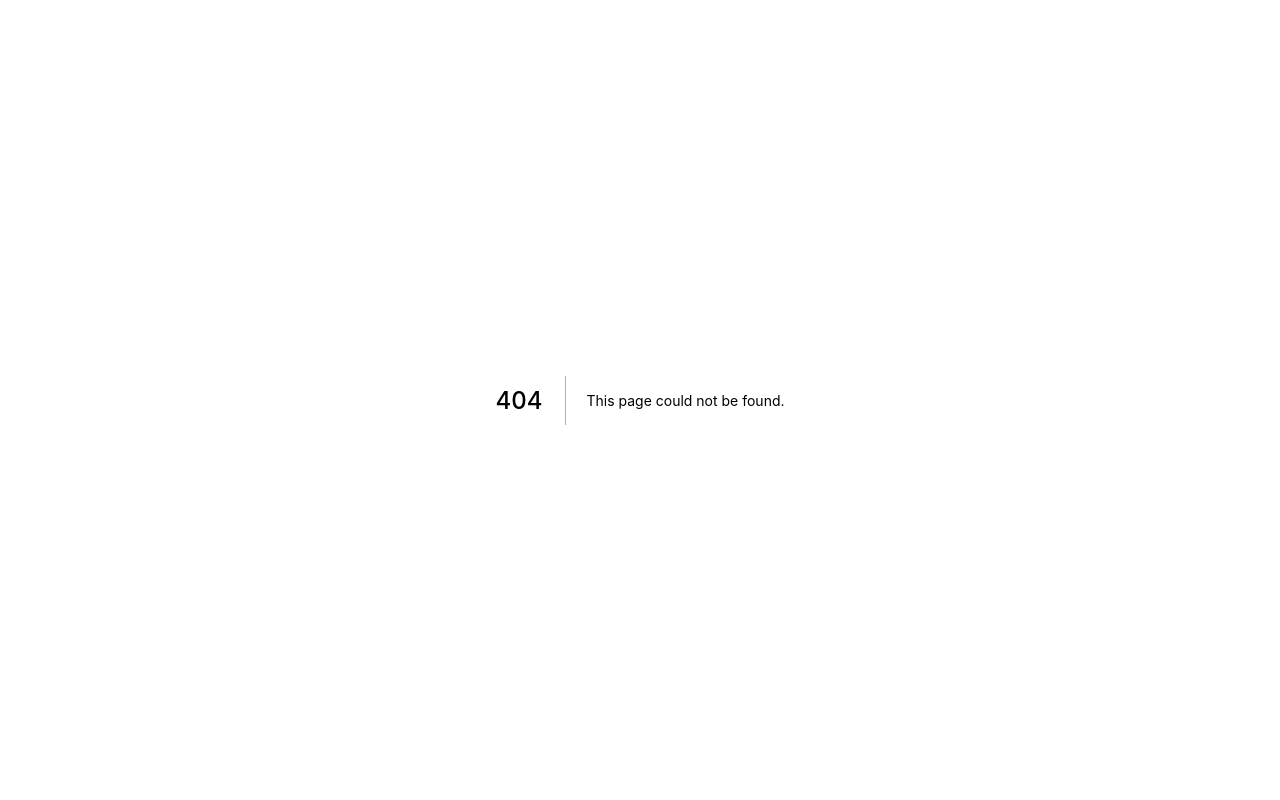
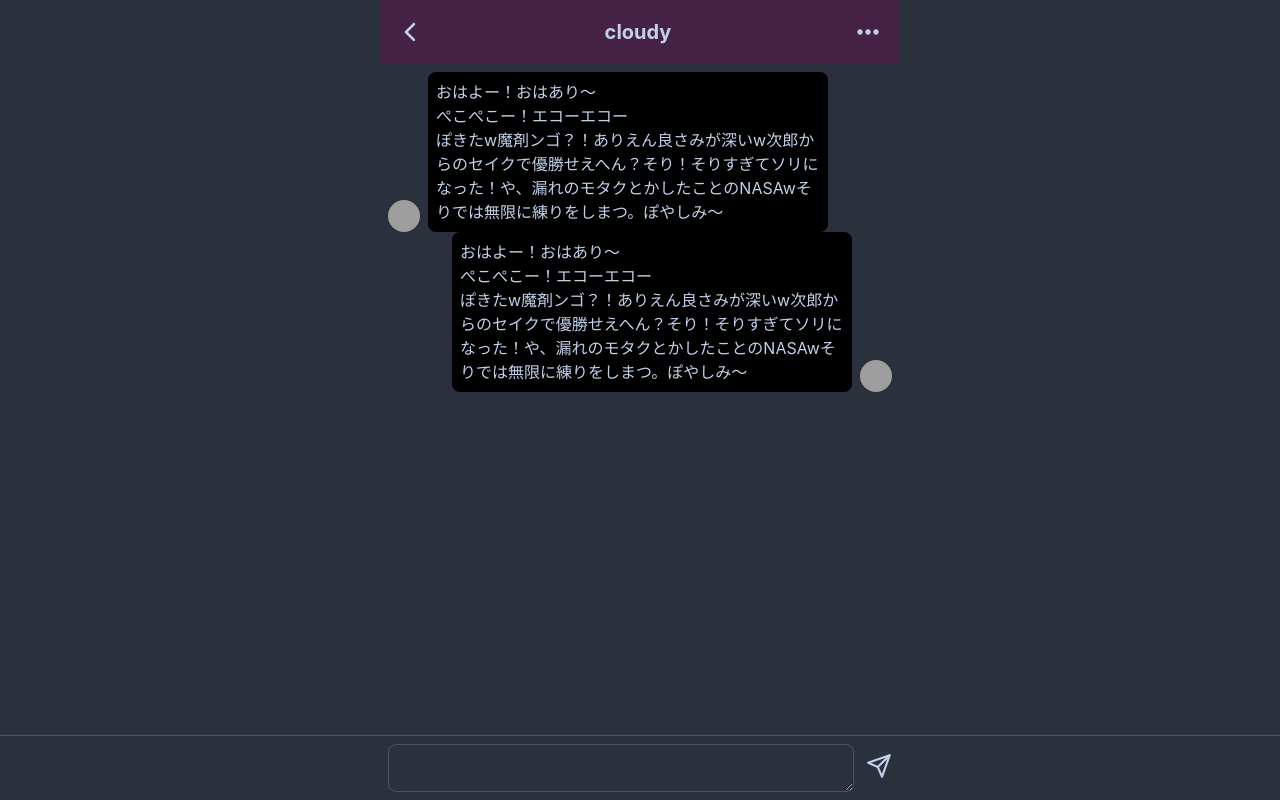
Before and after one commit to andmohiko/cloudy, a Next.js app: page /chats/1 in a window 1280 px wide. Before the commit this address had no page. Built offline with nearby package versions, Linux system fonts and the light colour scheme; grey boxes are pictures that could not be loaded.

Commit message:
feat: chat bubble

```diff
--- /dev/null
+++ b/src/components/ChatBubble.tsx
@@ -0,0 +1,57 @@
+import React from 'react'
+
+import classNames from 'classnames'
+import Image from 'next/image'
+import Link from 'next/link'
+
+import { Chat, User } from '@/entities'
+
+interface Props {
+  user: User
+  chat: Chat
+  isMine: boolean
+}
+
+export const ChatBubble = ({
+  user,
+  chat,
+  isMine
+}: Props): React.ReactElement => {
+  return (
+    <div className="flex items-end">
+      {isMine && (
+        <Link href={`/user/${user.userID}`}>
+          <div className="shrink-0 w-8 h-8 avatar">
+            <Image
+              src={user.profileImageURL}
+              alt={user.username}
+              layout="fill"
+              className="rounded-full"
+            />
+          </div>
+        </Link>
+      )}
+      <div
+        className={classNames(
+          'p-2 mx-2 bg-black rounded-lg',
+          { 'mr-16': isMine },
+          { 'ml-16': !isMine }
+        )}
+      >
+        <p className="whitespace-pre-wrap">{chat.message}</p>
+      </div>
+      {!isMine && (
+        <Link href={`/user/${user.userID}`}>
+          <div className="shrink-0 w-8 h-8 avatar">
+            <Image
+              src={user.profileImageURL}
+              alt={user.username}
+              layout="fill"
+              className="rounded-full"
+            />
+          </div>
+        </Link>
+      )}
+    </div>
+  )
+}
--- a/src/entities/index.ts
+++ b/src/entities/index.ts
@@ -35,7 +35,6 @@ export interface Chat {
   userID: User['userID']
   createdAt: Date
   message: string
-  profileImageURL: User['profileImageURL']
   username: User['username']
 }
 
@@ -48,3 +47,11 @@ export const me: User = {
     'コスプレをしています！\n普段は歌舞伎でサキュバスの格好をしながらシーシャを提供しています',
   username: 'りあ'
 }
+
+export const myChat: Chat = {
+  userID: me['userID'],
+  createdAt: new Date(2022, 5, 1, 22, 14, 0),
+  message:
+    'おはよー！おはあり〜\nぺこぺこー！エコーエコー\nぽきたw魔剤ンゴ？！ありえん良さみが深いw次郎からのセイクで優勝せえへん？そり！そりすぎてソリになった！や、漏れのモタクとかしたことのNASAwそりでは無限に練りをしまつ。ぽやしみ〜',
+  username: me['username']
+}
--- /dev/null
+++ b/src/pages/chats/[id].tsx
@@ -0,0 +1,21 @@
+import type { NextPage } from 'next'
+
+import { ChatBubble } from '@/components/ChatBubble'
+import { ChatLayout } from '@/components/Layouts/ChatLayout'
+import { Chat, me, myChat, User } from '@/entities'
+
+const ChatPage: NextPage = () => {
+  const user: User = me
+  const chat: Chat = myChat
+
+  return (
+    <ChatLayout>
+      <div className="p-2">
+        <ChatBubble user={user} chat={chat} isMine={true} />
+        <ChatBubble user={user} chat={chat} isMine={false} />
+      </div>
+    </ChatLayout>
+  )
+}
+
+export default ChatPage
```
